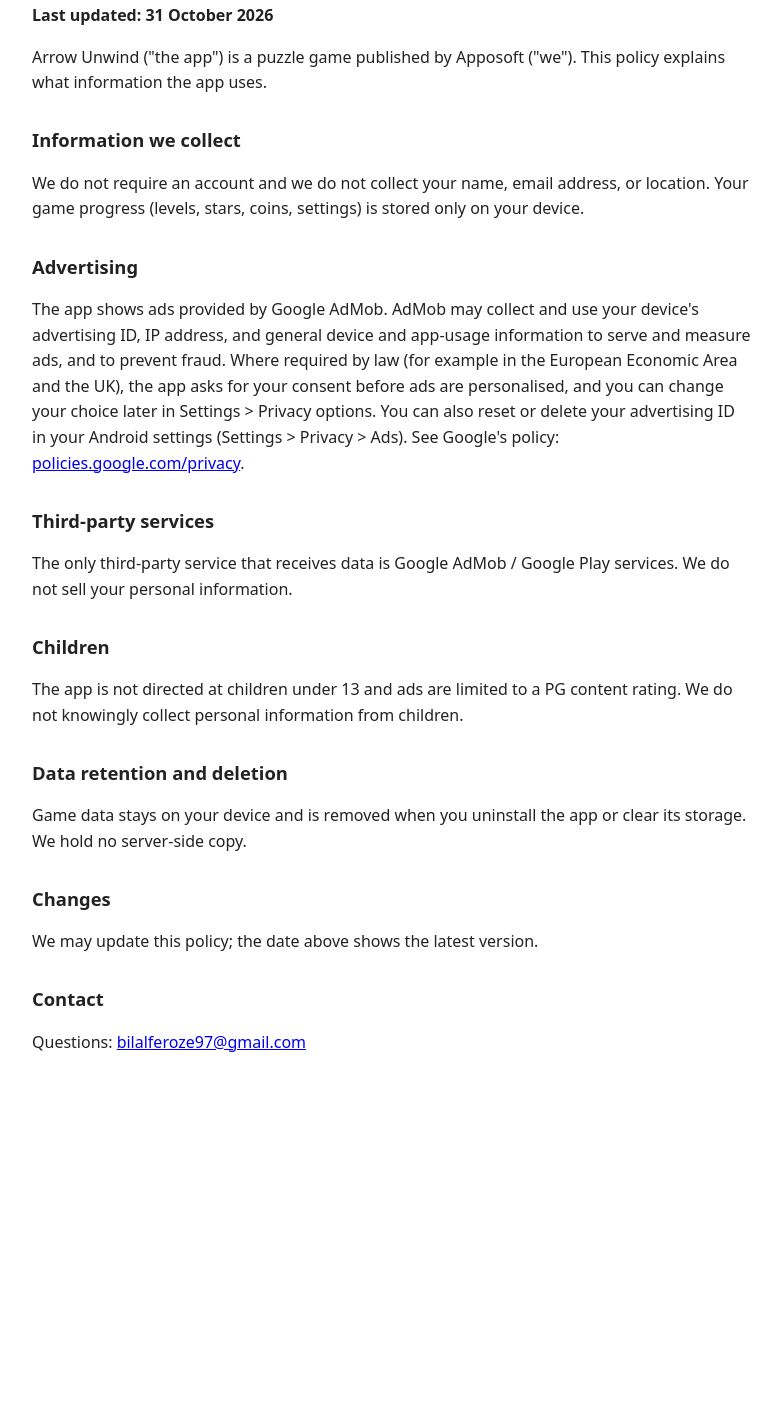
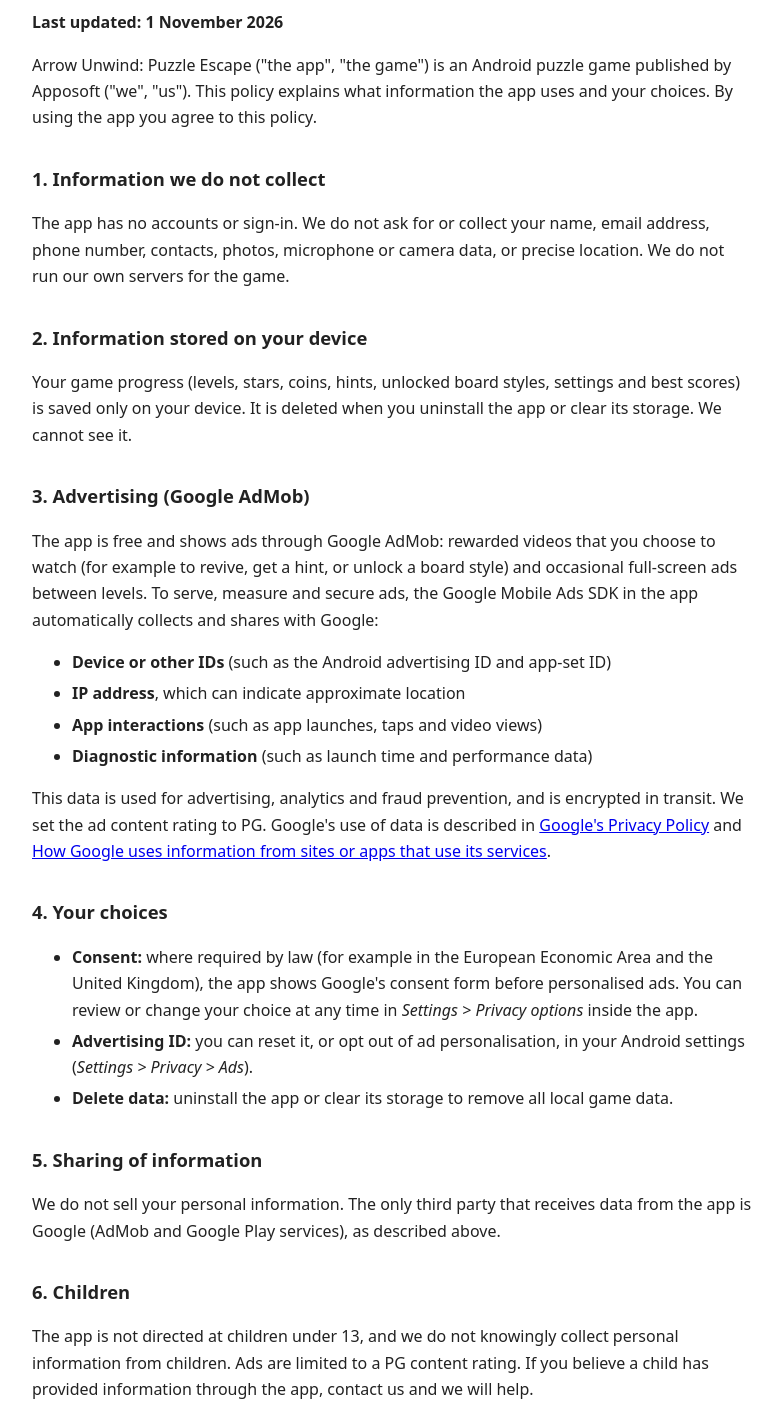
Before and after one commit to bilalahmad72/arrow-unwind-privacy, a plain HTML site: page index.html in a window 1280 px wide. Shown: the part 96-1502 px from the top of the page, without its empty margins (248-1029 px from the left). Before the commit the page ends 1191 px from the top, so only its background shows below. Drawn offline with Linux system fonts and the light colour scheme.

Commit message:
Update privacy policy: AdMob data disclosure, consent options, children, contact

```diff
--- a/index.html
+++ b/index.html
@@ -4,35 +4,57 @@
 <meta charset="utf-8">
 <meta name="viewport" content="width=device-width, initial-scale=1">
 <title>Arrow Unwind - Privacy Policy</title>
+<meta name="description" content="Privacy policy for Arrow Unwind: Puzzle Escape, an Android puzzle game.">
 <style>
-  body { font-family: system-ui, sans-serif; max-width: 720px; margin: 0 auto; padding: 24px 16px; line-height: 1.6; color: #222; }
-  h1 { font-size: 1.6rem; } h2 { font-size: 1.15rem; margin-top: 1.6em; }
+  body { font-family: system-ui, -apple-system, "Segoe UI", sans-serif; max-width: 720px; margin: 0 auto; padding: 24px 16px 48px; line-height: 1.65; color: #222; }
+  h1 { font-size: 1.7rem; } h2 { font-size: 1.15rem; margin-top: 1.8em; }
+  li { margin: 0.3em 0; }
 </style>
 </head>
 <body>
 <h1>Arrow Unwind - Privacy Policy</h1>
-<p><strong>Last updated: 31 October 2026</strong></p>
-<p>Arrow Unwind ("the app") is a puzzle game published by Apposoft ("we"). This policy explains what information the app uses.</p>
+<p><strong>Last updated: 1 November 2026</strong></p>
+<p>Arrow Unwind: Puzzle Escape ("the app", "the game") is an Android puzzle game published by Apposoft ("we", "us"). This policy explains what information the app uses and your choices. By using the app you agree to this policy.</p>
 
-<h2>Information we collect</h2>
-<p>We do not require an account and we do not collect your name, email address, or location. Your game progress (levels, stars, coins, settings) is stored only on your device.</p>
+<h2>1. Information we do not collect</h2>
+<p>The app has no accounts or sign-in. We do not ask for or collect your name, email address, phone number, contacts, photos, microphone or camera data, or precise location. We do not run our own servers for the game.</p>
 
-<h2>Advertising</h2>
-<p>The app shows ads provided by Google AdMob. AdMob may collect and use your device's advertising ID, IP address, and general device and app-usage information to serve and measure ads, and to prevent fraud. Where required by law (for example in the European Economic Area and the UK), the app asks for your consent before ads are personalised, and you can change your choice later in Settings &gt; Privacy options. You can also reset or delete your advertising ID in your Android settings (Settings &gt; Privacy &gt; Ads). See Google's policy: <a href="https://policies.google.com/privacy">policies.google.com/privacy</a>.</p>
+<h2>2. Information stored on your device</h2>
+<p>Your game progress (levels, stars, coins, hints, unlocked board styles, settings and best scores) is saved only on your device. It is deleted when you uninstall the app or clear its storage. We cannot see it.</p>
 
-<h2>Third-party services</h2>
-<p>The only third-party service that receives data is Google AdMob / Google Play services. We do not sell your personal information.</p>
+<h2>3. Advertising (Google AdMob)</h2>
+<p>The app is free and shows ads through Google AdMob: rewarded videos that you choose to watch (for example to revive, get a hint, or unlock a board style) and occasional full-screen ads between levels. To serve, measure and secure ads, the Google Mobile Ads SDK in the app automatically collects and shares with Google:</p>
+<ul>
+  <li><strong>Device or other IDs</strong> (such as the Android advertising ID and app-set ID)</li>
+  <li><strong>IP address</strong>, which can indicate approximate location</li>
+  <li><strong>App interactions</strong> (such as app launches, taps and video views)</li>
+  <li><strong>Diagnostic information</strong> (such as launch time and performance data)</li>
+</ul>
+<p>This data is used for advertising, analytics and fraud prevention, and is encrypted in transit. We set the ad content rating to PG. Google's use of data is described in <a href="https://policies.google.com/privacy">Google's Privacy Policy</a> and <a href="https://policies.google.com/technologies/partner-sites">How Google uses information from sites or apps that use its services</a>.</p>
 
-<h2>Children</h2>
-<p>The app is not directed at children under 13 and ads are limited to a PG content rating. We do not knowingly collect personal information from children.</p>
+<h2>4. Your choices</h2>
+<ul>
+  <li><strong>Consent:</strong> where required by law (for example in the European Economic Area and the United Kingdom), the app shows Google's consent form before personalised ads. You can review or change your choice at any time in <em>Settings &gt; Privacy options</em> inside the app.</li>
+  <li><strong>Advertising ID:</strong> you can reset it, or opt out of ad personalisation, in your Android settings (<em>Settings &gt; Privacy &gt; Ads</em>).</li>
+  <li><strong>Delete data:</strong> uninstall the app or clear its storage to remove all local game data.</li>
+</ul>
 
-<h2>Data retention and deletion</h2>
-<p>Game data stays on your device and is removed when you uninstall the app or clear its storage. We hold no server-side copy.</p>
+<h2>5. Sharing of information</h2>
+<p>We do not sell your personal information. The only third party that receives data from the app is Google (AdMob and Google Play services), as described above.</p>
 
-<h2>Changes</h2>
-<p>We may update this policy; the date above shows the latest version.</p>
+<h2>6. Children</h2>
+<p>The app is not directed at children under 13, and we do not knowingly collect personal information from children. Ads are limited to a PG content rating. If you believe a child has provided information through the app, contact us and we will help.</p>
 
-<h2>Contact</h2>
-<p>Questions: <a href="mailto:bilalferoze97@gmail.com">bilalferoze97@gmail.com</a></p>
+<h2>7. Security</h2>
+<p>Data sent to Google by the ads SDK is encrypted in transit. Game data stays on your device and is protected by Android's app sandbox.</p>
+
+<h2>8. International users</h2>
+<p>Google may process ad data in countries other than your own. Where applicable law (such as the GDPR) gives you rights to access, correct or delete data, you can exercise them with Google through your Google account settings, or contact us using the details below.</p>
+
+<h2>9. Changes to this policy</h2>
+<p>We may update this policy from time to time. The "Last updated" date above shows the latest version, and material changes will be reflected here.</p>
+
+<h2>10. Contact</h2>
+<p>Apposoft - questions or requests: <a href="mailto:bilalferoze97@gmail.com">bilalferoze97@gmail.com</a></p>
 </body>
 </html>
```
